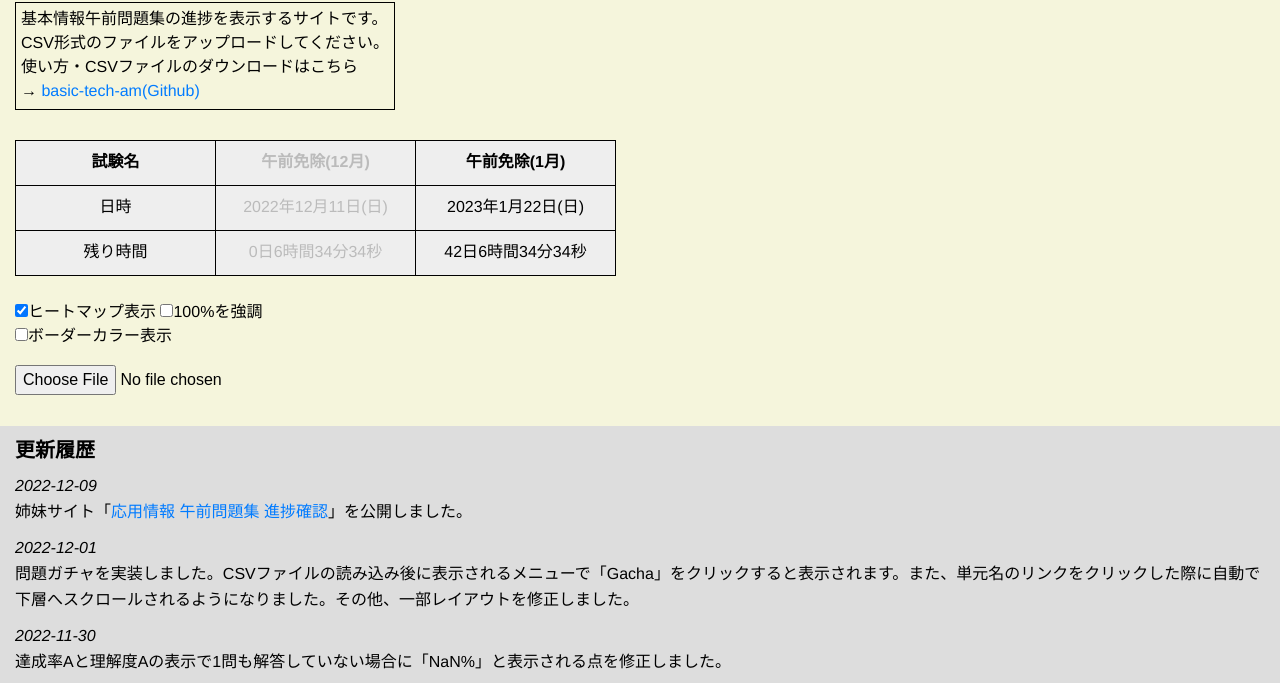
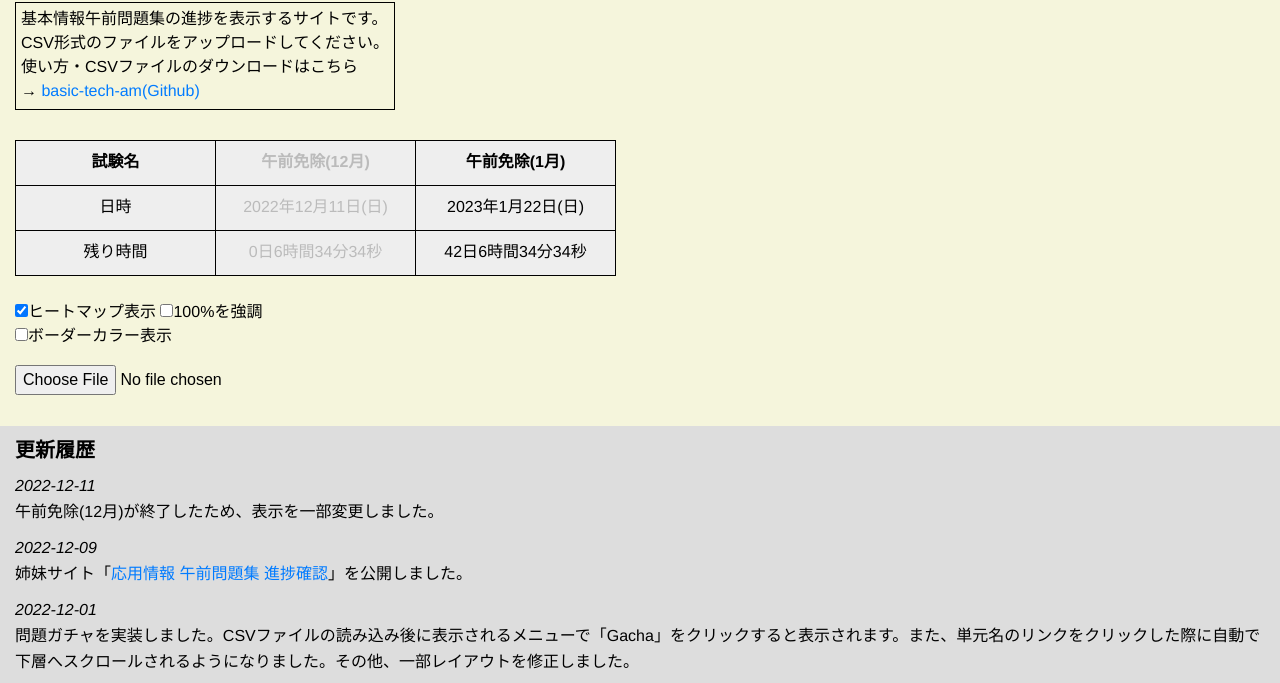
Before and after one commit to tawainfer/basic-tech-am, a plain HTML site: page index.html in a window 1280 px wide. Shown: the part 60-743 px from the top of the page. Drawn offline with Linux system fonts and the light colour scheme.

Commit message:
Update index.html

```diff
--- a/index.html
+++ b/index.html
@@ -55,6 +55,7 @@
 
   <section id="news">
     <h2>更新履歴</h2>
+    <p><i>2022-12-11</i><br>午前免除(12月)が終了したため、表示を一部変更しました。</p>
     <p><i>2022-12-09</i><br>姉妹サイト「<a href="https://tawainfer.github.io/applied-tech-am/">応用情報 午前問題集 進捗確認</a>」を公開しました。</p>
     <p><i>2022-12-01</i><br>問題ガチャを実装しました。CSVファイルの読み込み後に表示されるメニューで「Gacha」をクリックすると表示されます。また、単元名のリンクをクリックした際に自動で下層へスクロールされるようになりました。その他、一部レイアウトを修正しました。</p>
     <p><i>2022-11-30</i><br>達成率Aと理解度Aの表示で1問も解答していない場合に「NaN%」と表示される点を修正しました。</p>
```
